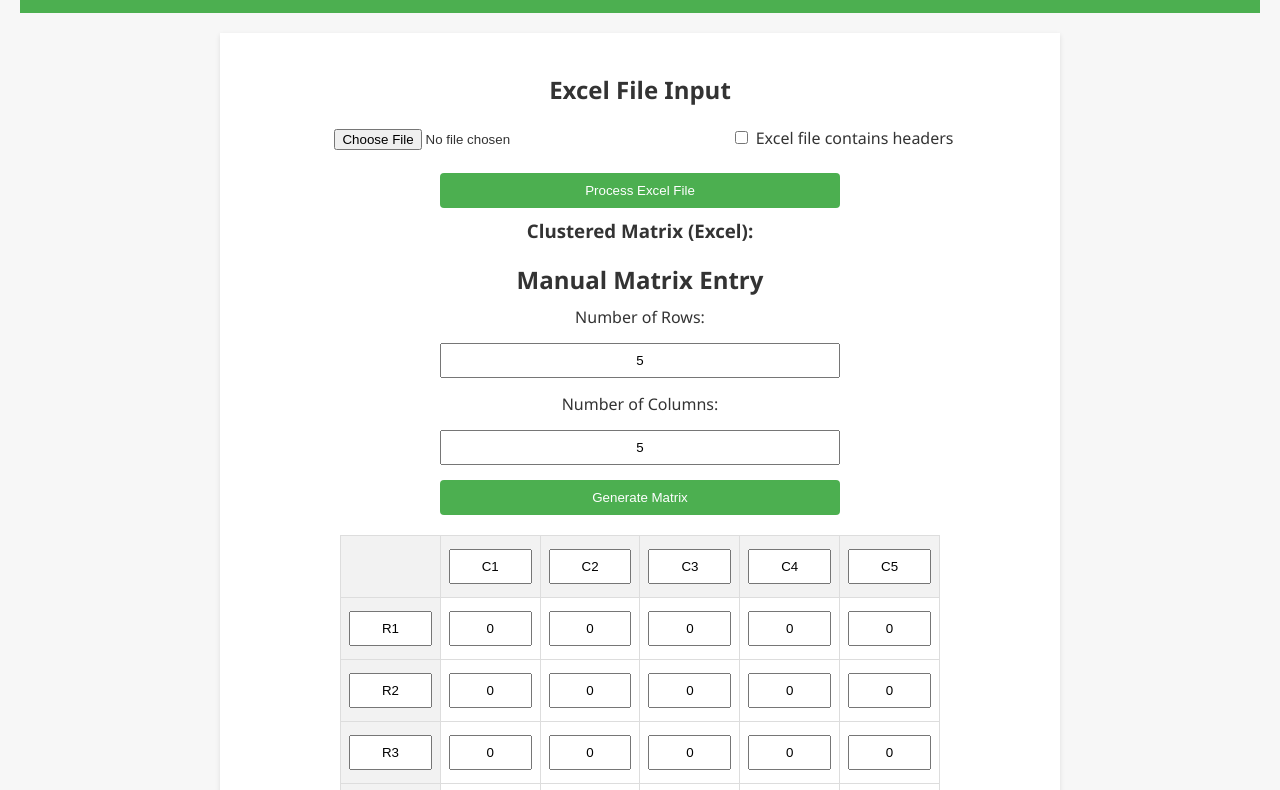
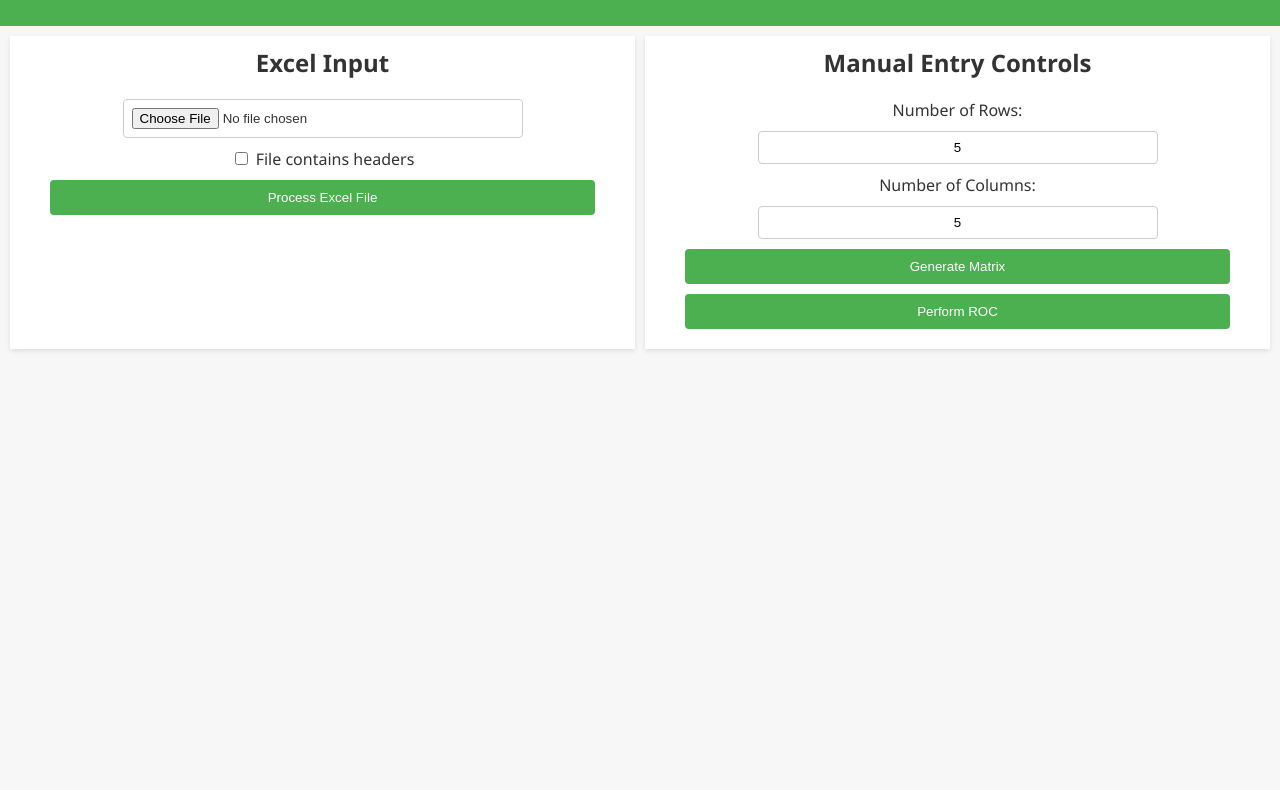
Before and after one commit to piyushdevan/Rank_Order_Cluster, a plain HTML site: page index.html in a window 1280 px wide. Shown: the part 100-890 px from the top of the page. After the commit the page ends 800 px from the top, so only its background shows below. Drawn offline with Linux system fonts and the light colour scheme.

Commit message:
Update index.html

```diff
--- a/index.html
+++ b/index.html
@@ -7,57 +7,85 @@
   <!-- SheetJS library for Excel processing -->
   <script src="https://cdnjs.cloudflare.com/ajax/libs/xlsx/0.18.5/xlsx.full.min.js"></script>
   <style>
-    body {
+    /* Full-width, full-viewport layout */
+    html, body {
+      margin: 0;
+      padding: 0;
+      width: 100%;
+      min-height: 100vh;
       font-family: 'Segoe UI', Arial, sans-serif;
       background: #f7f7f7;
-      margin: 0;
-      padding: 20px;
-      text-align: center;
       color: #333;
+      box-sizing: border-box;
+    }
+    *, *:before, *:after {
+      box-sizing: inherit;
     }
     header {
       background: #4CAF50;
       color: white;
       padding: 20px;
-      margin-bottom: 20px;
+      text-align: center;
     }
     .container {
-      max-width: 800px;
-      margin: 0 auto;
+      width: 100%;
+      padding: 10px;
+    }
+    /* Top row: Excel Input (left) and Manual Entry (right) side by side */
+    .top-row {
+      display: flex;
+      flex-wrap: wrap;
+      width: 100%;
+      gap: 10px;
+      justify-content: space-around;
+    }
+    .excel-container,
+    .manual-container {
+      flex: 1;
+      min-width: 280px;
+      padding: 10px;
       background: white;
-      padding: 20px;
-      box-shadow: 0 2px 5px rgba(0, 0, 0, 0.1);
+      box-shadow: 0 2px 5px rgba(0,0,0,0.1);
     }
-    section {
-      margin: 20px 0;
+    .excel-container h2,
+    .manual-container h2,
+    .row-heading {
+      text-align: center;
+      margin-top: 0;
     }
-    h1, h2, h3 {
-      margin: 0 0 10px;
+    /* Separate rows for the generated manual matrix and for the result */
+    .manual-matrix-row,
+    .result-row {
+      width: 100%;
+      padding: 10px;
+      background: white;
+      margin: 10px 0;
+      box-shadow: 0 2px 5px rgba(0,0,0,0.1);
+      overflow-x: auto;
+      display: none; /* Hidden initially */
     }
     label {
       display: block;
       margin: 10px 0;
-    }
-    .inline-label {
-      display: inline-flex;
-      align-items: center;
-      gap: 5px;
+      text-align: center;
     }
     input[type="number"],
     input[type="text"],
     input[type="file"] {
-      width: 100%;
+      width: 90%;
       max-width: 400px;
       padding: 8px;
-      margin: 5px auto;
-      box-sizing: border-box;
+      margin: 10px auto;
+      display: block;
       text-align: center;
+      border: 1px solid #ccc;
+      border-radius: 4px;
     }
     button {
+      width: 90%;
       padding: 10px;
       margin: 10px auto;
-      width: 100%;
-      max-width: 400px;
+      display: block;
       background: #4CAF50;
       color: white;
       border: none;
@@ -67,18 +95,18 @@
     button:hover {
       background: #45a049;
     }
+    /* Table styles */
     table {
       width: 100%;
-      max-width: 600px;
-      margin: 10px auto;
       border-collapse: collapse;
       table-layout: fixed;
+      margin: 10px auto;
     }
     th, td {
       border: 1px solid #ddd;
       padding: 8px;
+      text-align: center;
       word-wrap: break-word;
-      text-align: center;
     }
     th {
       background: #f2f2f2;
@@ -99,52 +127,53 @@
     <h1>Rank Order Clustering</h1>
   </header>
   <div class="container">
-    <!-- Excel File Input Section (at the top) -->
-    <section id="excelSection">
-      <h2>Excel File Input</h2>
+    <!-- Top Row: Excel and Manual Entry Controls -->
+    <div class="top-row">
+      <!-- Excel Input Section -->
+      <div class="excel-container">
+        <h2>Excel Input</h2>
         <input type="file" id="excelInput" accept=".xlsx, .xls" />
-      <div class="inline-label">
+        <div style="display: flex; align-items: center; justify-content: center; gap: 5px;">
           <input type="checkbox" id="excelHasHeaders" />
-        <label for="excelHasHeaders" style="margin: 0;">Excel file contains headers</label>
+          <label for="excelHasHeaders" style="margin: 0;">File contains headers</label>
         </div>
         <button onclick="processExcel()">Process Excel File</button>
-      <div id="excelResult">
-        <h3>Clustered Matrix (Excel):</h3>
       </div>
-      <button id="downloadBtn" onclick="downloadExcel()" style="display: none;">Download Clustered Matrix as Excel</button>
-    </section>
-
-    <!-- Manual Matrix Entry Section -->
-    <section id="manualSection">
-      <h2>Manual Matrix Entry</h2>
+      <!-- Manual Entry Controls Section -->
+      <div class="manual-container">
+        <h2>Manual Entry Controls</h2>
         <label for="rows">Number of Rows:</label>
         <input type="number" id="rows" min="1" value="5" />
         <label for="cols">Number of Columns:</label>
         <input type="number" id="cols" min="1" value="5" />
         <button onclick="generateMatrix()">Generate Matrix</button>
-      <div id="matrixContainer"></div>
         <button onclick="performROC()">Perform ROC</button>
-    </section>
-
-    <!-- Manual Result Display -->
-    <section id="manualResultSection">
-      <h2>Clustered Matrix (Manual):</h2>
+      </div>
+    </div>
+    <!-- Second Row: Manual Matrix Entry (grid) -->
+    <div class="manual-matrix-row" id="manualMatrixRow">
+      <h2 class="row-heading">Manual Matrix Entry</h2>
+      <div id="manualMatrixContainer"></div>
+    </div>
+    <!-- Third Row: Clustered Matrix Result -->
+    <div class="result-row" id="resultRow">
+      <h2 class="row-heading">Clustered Matrix</h2>
       <div id="resultContainer"></div>
-    </section>
+      <button id="downloadBtn" onclick="downloadExcel()" style="display: none;">Download Result as Excel</button>
+    </div>
   </div>
 
   <script>
     // --- Manual Mode ---
-    window.onload = generateMatrix;
-
+    // Generate the matrix grid and reveal the Manual Matrix Entry row.
     function generateMatrix() {
       const rows = parseInt(document.getElementById("rows").value);
       const cols = parseInt(document.getElementById("cols").value);
-      const container = document.getElementById("matrixContainer");
-      container.innerHTML = "";
+      const container = document.getElementById("manualMatrixContainer");
+      container.innerHTML = ""; // Clear previous grid.
       const table = document.createElement("table");
 
-      // Create header row for column names
+      // Create header row for column names.
       const headerRow = document.createElement("tr");
       const emptyTh = document.createElement("th");
       headerRow.appendChild(emptyTh);
@@ -158,7 +187,7 @@
       }
       table.appendChild(headerRow);
 
-      // Create rows with row names and binary numeric cells
+      // Create rows with row names and binary input cells.
       for (let i = 0; i < rows; i++) {
         const row = document.createElement("tr");
         const rowTh = document.createElement("th");
@@ -175,8 +204,8 @@
           cellInput.max = "1";
           cellInput.step = "1";
           cellInput.value = "0";
-          // Ensure only binary values are entered
-          cellInput.oninput = function () {
+          // Force binary entry (only 0 or 1)
+          cellInput.oninput = function() {
             if (this.value !== "0" && this.value !== "1") {
               this.value = "0";
             }
@@ -187,12 +216,15 @@
         table.appendChild(row);
       }
       container.appendChild(table);
+      // Reveal the Manual Matrix Entry row.
+      document.getElementById("manualMatrixRow").style.display = "block";
     }
 
+    // Process the grid values from the manual matrix and display the clustered result.
     function performROC() {
       const rows = parseInt(document.getElementById("rows").value);
       const cols = parseInt(document.getElementById("cols").value);
-      const container = document.getElementById("matrixContainer");
+      const container = document.getElementById("manualMatrixContainer");
       const inputs = container.querySelectorAll("td input");
       let matrix = [];
       for (let i = 0; i < rows; i++) {
@@ -204,6 +236,8 @@
       }
       const clustered = rankOrderClustering(matrix);
       displayResult(clustered, "resultContainer");
+      // Reveal the result row.
+      document.getElementById("resultRow").style.display = "block";
     }
 
     // --- Excel Mode ---
@@ -217,14 +251,14 @@
       }
       const file = fileInput.files[0];
       const reader = new FileReader();
-      reader.onload = function (e) {
+      reader.onload = function(e) {
         const data = new Uint8Array(e.target.result);
         const workbook = XLSX.read(data, { type: "array" });
         const firstSheetName = workbook.SheetNames[0];
         const worksheet = workbook.Sheets[firstSheetName];
         let sheetData = XLSX.utils.sheet_to_json(worksheet, { header: 1, raw: true });
         if (document.getElementById("excelHasHeaders").checked) {
-          // Assume first row and first column are headers
+          // Assume first row and first column are headers.
           const colHeaders = sheetData[0].slice(1);
           let rowHeaders = [];
           let matrix = [];
@@ -235,13 +269,15 @@
           }
           const result = rankOrderClusteringWithHeaders(matrix, rowHeaders, colHeaders);
           excelClusteredResult = result;
-          displayResultWithHeaders(result, "excelResult");
+          displayResultWithHeaders(result, "resultContainer");
         } else {
-          // Entire sheet is numeric matrix
+          // Entire sheet is a numeric matrix.
           let matrix = sheetData.map(row => row.map(cell => parseInt(cell)));
           excelClusteredMatrix = rankOrderClustering(matrix);
-          displayResult(excelClusteredMatrix, "excelResult");
+          displayResult(excelClusteredMatrix, "resultContainer");
         }
+        // Reveal the result row and show the download button.
+        document.getElementById("resultRow").style.display = "block";
         document.getElementById("downloadBtn").style.display = "block";
       };
       reader.readAsArrayBuffer(file);
@@ -278,11 +314,9 @@
     // --- Rank Order Clustering Algorithm ---
     function rankOrderClustering(matrix) {
       let mat = matrix.map(row => row.slice());
-      let rowSorted = false,
-        colSorted = false;
+      let rowSorted = false, colSorted = false;
       while (!(rowSorted && colSorted)) {
         rowSorted = colSorted = true;
-        // Row sorting
         let rowRanks = mat.map(row => parseInt(row.join(""), 2));
         let sortedRows = mat
           .map((row, idx) => ({ row, rank: rowRanks[idx] }))
@@ -292,7 +326,6 @@
           rowSorted = false;
           mat = sortedRows;
         }
-        // Column sorting
         mat = transpose(mat);
         let colRanks = mat.map(col => parseInt(col.join(""), 2));
         let sortedCols = mat
@@ -312,8 +345,7 @@
       let mat = matrix.map(row => row.slice());
       let rNames = rowNames.slice();
       let cNames = colNames.slice();
-      let rowSorted = false,
-        colSorted = false;
+      let rowSorted = false, colSorted = false;
       while (!(rowSorted && colSorted)) {
         rowSorted = colSorted = true;
         let rowRanks = mat.map(row => parseInt(row.join(""), 2));
```
Lines whose indentation alone changed are shown as unchanged.
